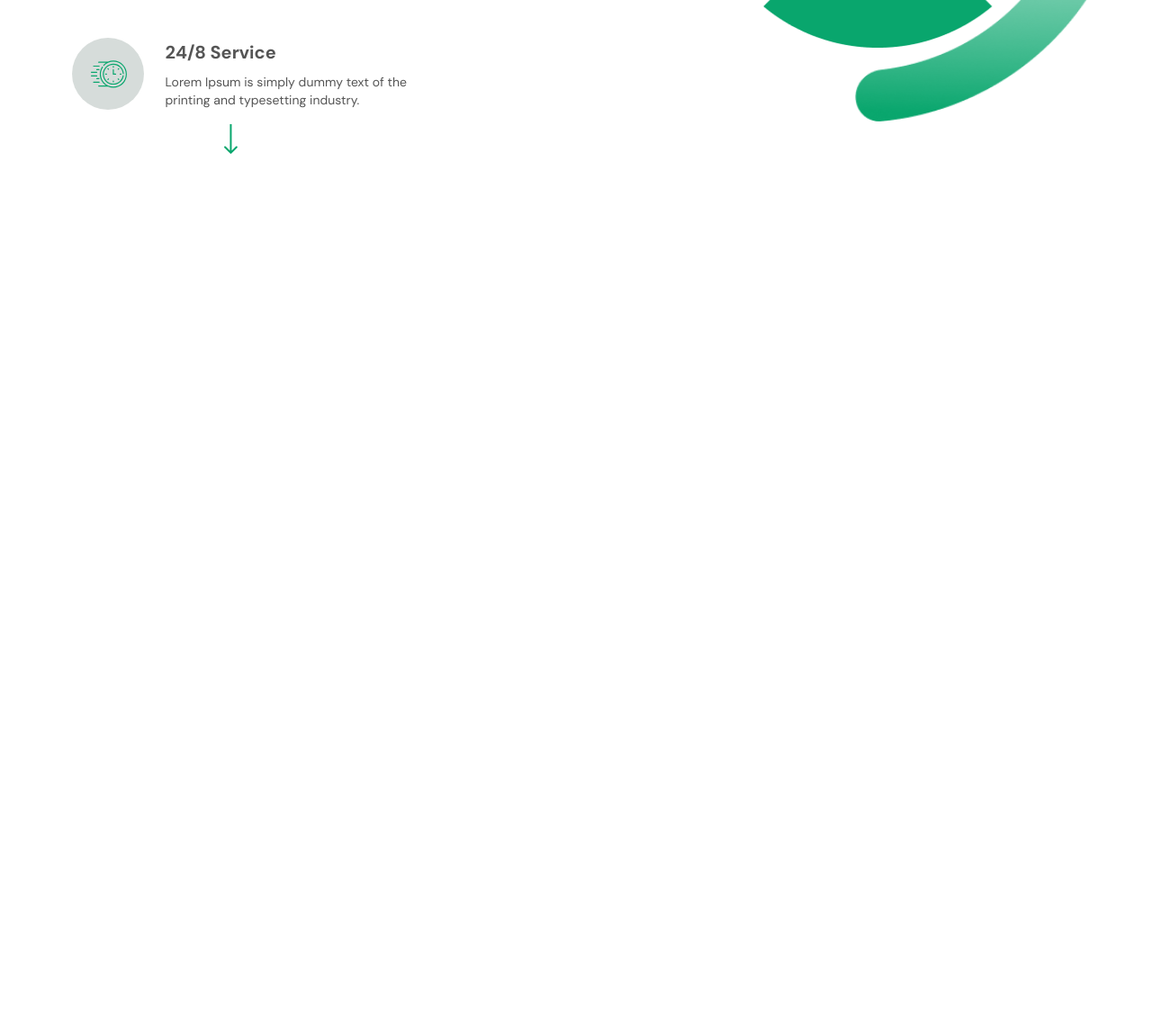
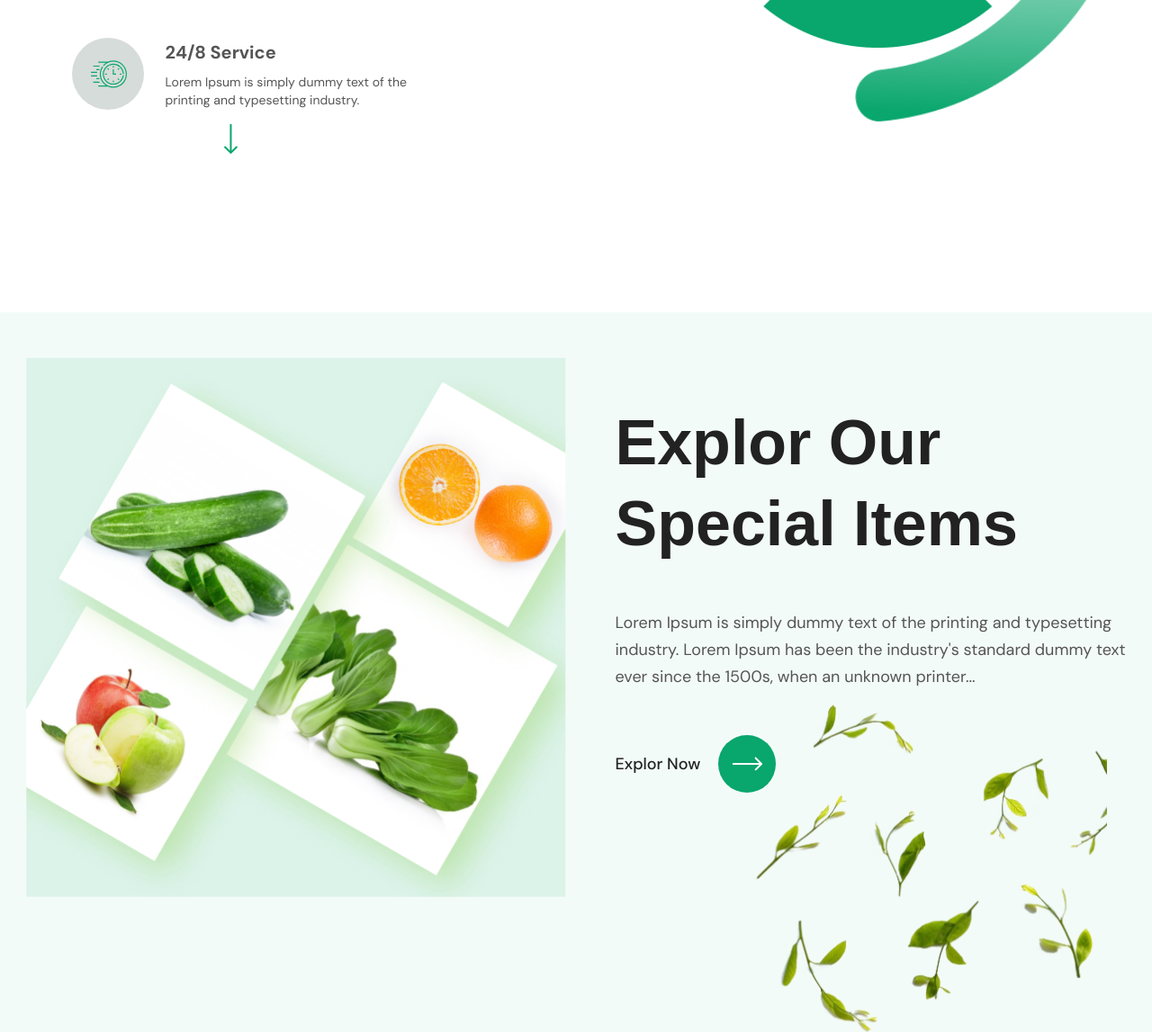
Before and after one commit to Alexandr561/moi-new-repozite, a plain HTML site: page organic Fruit/index.html in a window 1280 px wide. Shown: the part 1801-2948 px from the top of the page at 90% size. Before the commit the page ends 2148 px from the top, so only its background shows below. Drawn offline with Linux system fonts and the light colour scheme; files whose address does not match are found by name; a web font is replaced by a local one.

Commit message:
Update index.html

```diff
--- a/organic Fruit/index.html
+++ b/organic Fruit/index.html
@@ -73,22 +73,37 @@
         <div class="service__wrapper service__container">
           <div class="service__content">
             <h2 class="service__title inner__title">Why We Are The Best?</h2>
-            <p class="service__text inner__text">Lorem Ipsum is simply dummy text of the printing and typesetting industry. Lorem Ipsum has been the industry's standard dummy text ever since the 1500s, when an unknown printer took a galley...</p>
+            <p class="service__text inner__text">
+              Lorem Ipsum is simply dummy text of the printing and typesetting
+              industry. Lorem Ipsum has been the industry's standard dummy text
+              ever since the 1500s, when an unknown printer took a galley...
+            </p>
             <ul class="service__list">
               <li class="services__item">
                 <span class="icon-bike"></span
-                ><span class="sercvice__item-title">Fasted delivery Service</span>
-                <span class="service__item-text">Lorem Ipsum is simply dummy text of the printing and typesetting industry.</span>
+                ><span class="sercvice__item-title"
+                  >Fasted delivery Service</span
+                >
+                <span class="service__item-text"
+                  >Lorem Ipsum is simply dummy text of the printing and
+                  typesetting industry.</span
+                >
               </li>
               <li class="services__item">
                 <span class="icon-shopping"></span
                 ><span class="sercvice__item-title">Online order Service</span>
-                <span class="service__item-text">Lorem Ipsum is simply dummy text of the printing and typesetting industry.</span>
+                <span class="service__item-text"
+                  >Lorem Ipsum is simply dummy text of the printing and
+                  typesetting industry.</span
+                >
               </li>
               <li class="services__item">
                 <span class="icon-time"></span
                 ><span class="sercvice__item-title">24/8 Service</span>
-                <span class="service__item-text">Lorem Ipsum is simply dummy text of the printing and typesetting industry.</span>
+                <span class="service__item-text"
+                  >Lorem Ipsum is simply dummy text of the printing and
+                  typesetting industry.</span
+                >
               </li>
             </ul>
             <a class="arrow-service" href=""></a>
@@ -100,6 +115,29 @@
         </div>
       </section>
       <!-- ///end service -->
+
+      <!-- section vegetable -->
+      <section class="vegetable">
+        <div class="wrapper__veget">
+        <div class="vegetable__container vegetable__wrapper">
+          <div class="vegetable__img">
+            <figure>
+              <img src="img/section__vegetable/vegetable.png" alt="vegetable" />
+            </figure>
+          </div>
+          <div class="vegetable__content">
+            <h2 class="vegetable__title inner__title">Explor Our Special Items</h2>
+            <p class="vegetable__text inner__text">
+              Lorem Ipsum is simply dummy text of the printing and typesetting
+              industry. Lorem Ipsum has been the industry's standard dummy text
+              ever since the 1500s, when an unknown printer...
+            </p>
+            <a class="vegetable__link" href="">Explor Now</a>
+          </div>
+        </div>
+      </div>
+      </section>
+      <!-- ///end section vegetable -->
     </main>
   </body>
 </html>
```
